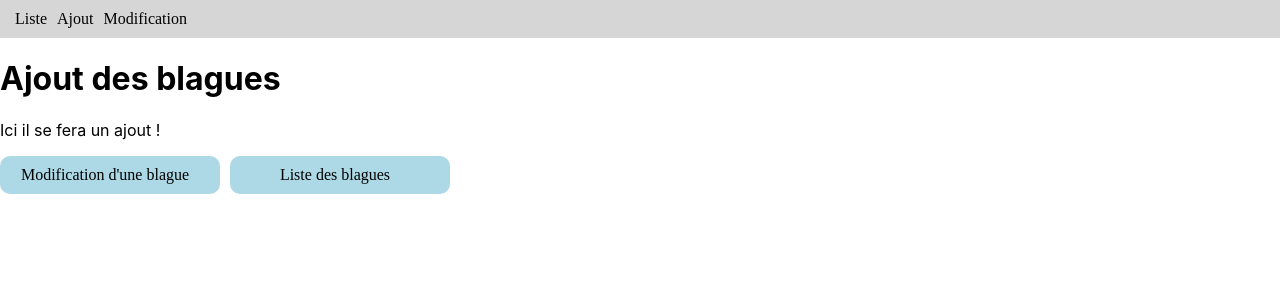
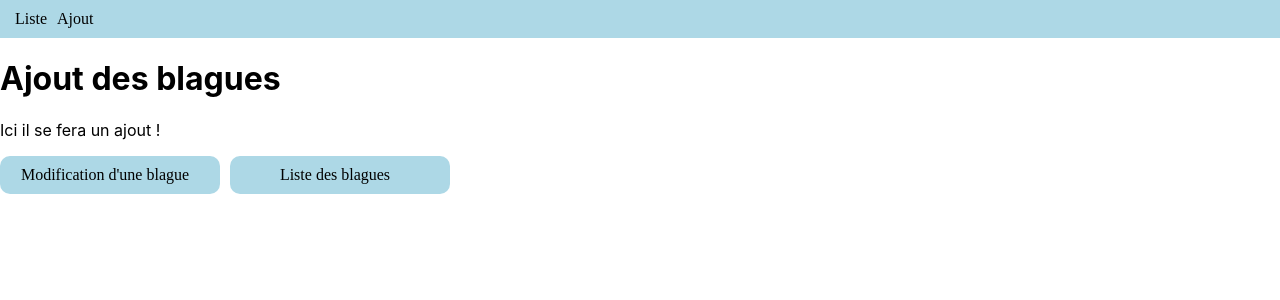
Before and after one commit to AlbinBekovic1/Partiel, a React (Create React App) app: page /joke/nouvelle in a window 1280 px wide. Shown: the top 300 px of the page. Built offline with nearby package versions, Linux system fonts and the light colour scheme.

Commit message:
3 files modified

```diff
--- a/src/components/Navigation.js
+++ b/src/components/Navigation.js
@@ -9,8 +9,6 @@ const navigation = () => {
         <NavLink to="/"> Liste </NavLink>
         <br />
         <NavLink to="/joke/nouvelle"> Ajout </NavLink>
-        <br />
-        <NavLink to="/joke/:id"> Modification </NavLink>
       </nav>
     </div>
   );
--- a/src/styles/liste.scss
+++ b/src/styles/liste.scss
@@ -1,17 +1,12 @@
 .blagues {
   margin: 10px;
 
-  .blague {
+  .blague  {
     display: grid;
     justify-content: center;
     grid-template-columns: 1fr 1fr;
     padding: 15px;
     gap: 10px;
-  }
-
-  .user {
-    border: 1px solid black;
-    border-radius: 10px;
-    padding: 10px;
+    background-color: lightcoral;
   }
 }
--- a/src/styles/navigation.scss
+++ b/src/styles/navigation.scss
@@ -1,5 +1,5 @@
 .header {
-  background: #d6d6d6;
+  background: lightblue;
   padding: 10px 15px;
 }
 
```
